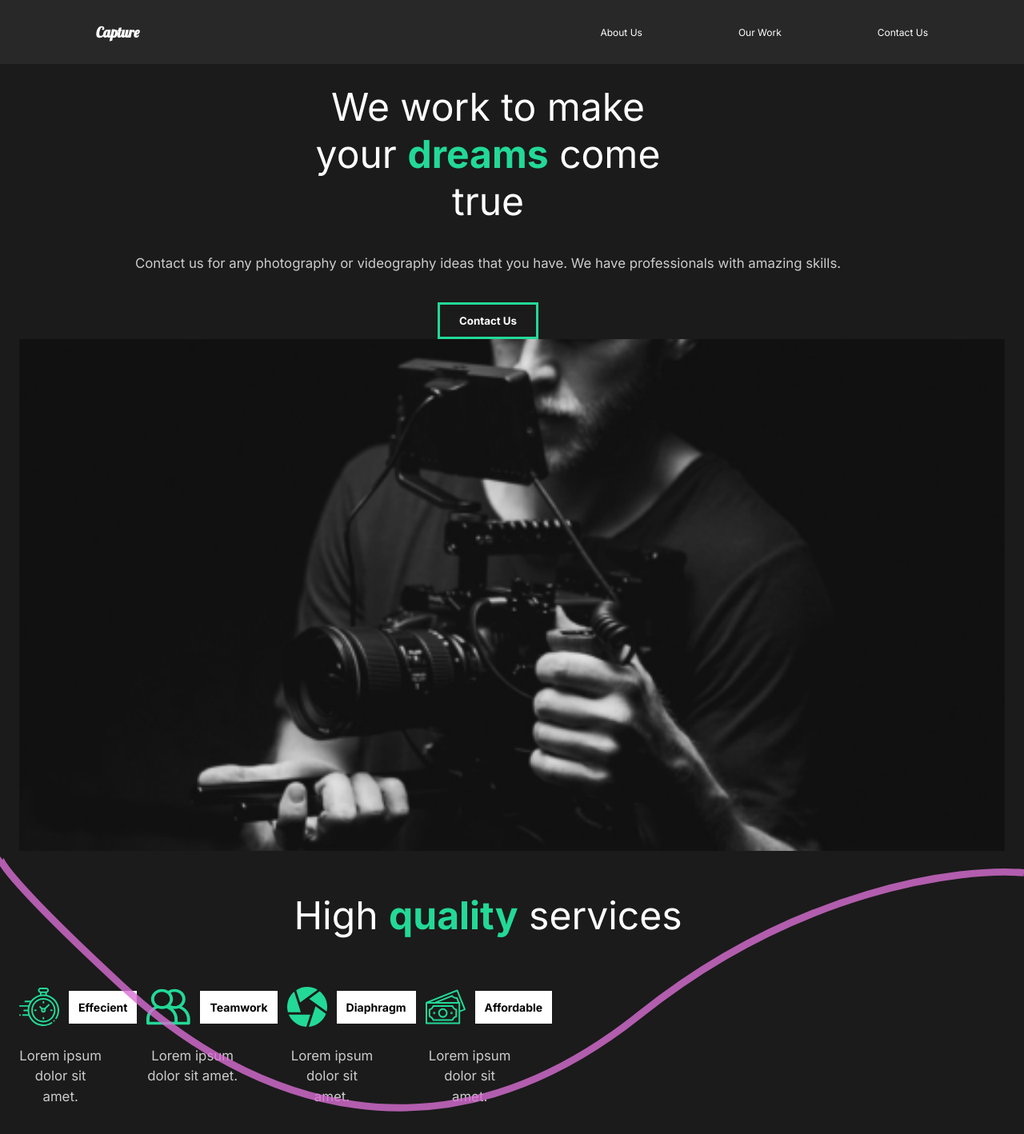
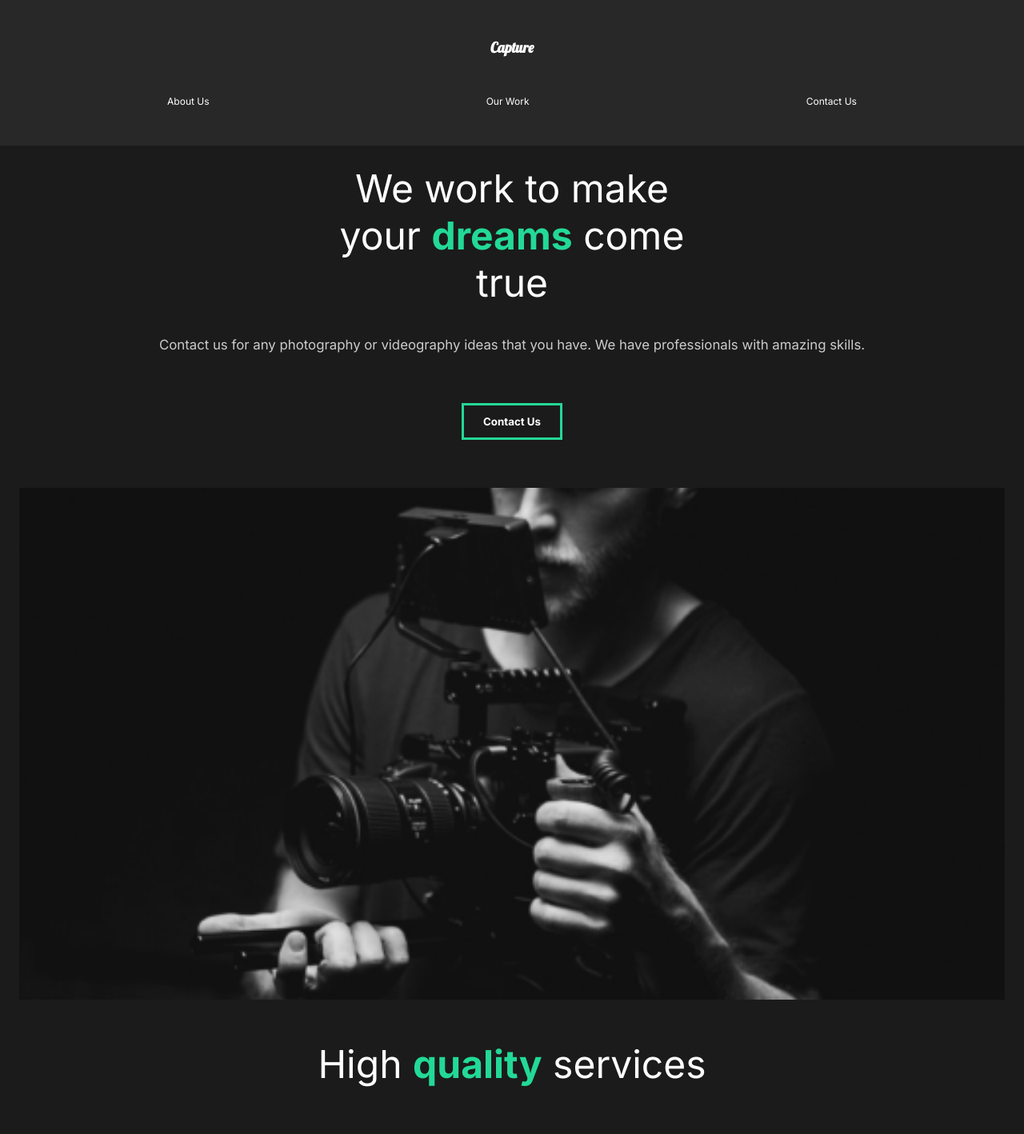
Before and after one commit to stu1612/Capture_Project, a React (Create React App) app: page / in a window 1280 px wide. Shown: the top 1418 px of the page at 80% size. Built offline with nearby package versions, Linux system fonts and the light colour scheme.

Commit message:
add line to nav links

```diff
--- a/src/components/Card.js
+++ b/src/components/Card.js
@@ -14,8 +14,7 @@ export const Card = ({ img, title, description }) => {
 };
 
 const StyledCard = styled.div`
-  flex-basis: 5rem;
-  padding-right: 1rem;
+  flex-basis: 20rem;
   .icon {
     display: flex;
     align-items: center;
--- a/src/components/GlobalStyle.js
+++ b/src/components/GlobalStyle.js
@@ -8,14 +8,15 @@ export const GlobalStyle = createGlobalStyle`
 }
 
 html {
-    font-size:75%
+    @media (max-width:1700px) {
+        font-size: 75%
+    }
 }
 
 body {
     background: #1b1b1b;
     font-family: 'Inter', sans-serif;
     overflow-x:hidden;
-    /* position:relative; */
 }
 
 button {
--- a/src/components/Nav.js
+++ b/src/components/Nav.js
@@ -53,4 +53,20 @@ const StyledNav = styled.nav`
     padding-left: 10rem;
     position: relative;
   }
+  @media (max-width: 1300px) {
+    flex-direction: column;
+    padding: 2rem 1rem;
+    #logo {
+      display: inline-block;
+      margin: 2rem;
+    }
+    ul {
+      padding: 2rem;
+      justify-content: space-around;
+      width: 100%;
+    }
+    li {
+      padding: 0;
+    }
+  }
 `;
--- a/src/components/ServicesSection.js
+++ b/src/components/ServicesSection.js
@@ -51,4 +51,7 @@ const StyledServices = styled(StyledAbout)`
 const StyledCards = styled.div`
   display: flex;
   flex-wrap: wrap;
+  @media (max-width: 1300px) {
+    justify-content: center;
+  }
 `;
--- a/src/components/Wave.js
+++ b/src/components/Wave.js
@@ -26,4 +26,7 @@ const StyledWave = styled.svg`
   position: absolute;
   left: 0;
   z-index: 1;
+  @media (max-width: 1300px) {
+    display: none;
+  }
 `;
--- a/src/components/useScroll.js
+++ b/src/components/useScroll.js
@@ -3,7 +3,7 @@ import { useAnimation } from "framer-motion";
 
 export const useScroll = () => {
   const controls = useAnimation();
-  const [element, view] = useInView({ threshold: 0.5 });
+  const [element, view] = useInView({ threshold: 0.3 });
   if (view) {
     controls.start("show");
   } else {
--- a/src/pages/MovieDetail.js
+++ b/src/pages/MovieDetail.js
@@ -76,6 +76,10 @@ const StyledAwards = styled.div`
   margin: 5rem 10rem;
   align-items: center;
   justify-content: space-around;
+  @media (max-width: 1500px) {
+    display: block;
+    margin: 2rem;
+  }
 `;
 
 const StyledImage = styled.div`
--- a/src/pages/OurWork.js
+++ b/src/pages/OurWork.js
@@ -78,6 +78,9 @@ const StyledWork = styled(motion.div)`
   min-height: 100vh;
   overflow: hidden;
   padding: 5rem 10rem;
+  @media (max-width: 1300px) {
+    padding: 2rem;
+  }
   h2 {
     padding: 1rem 0rem;
   }
--- a/src/styles.js
+++ b/src/styles.js
@@ -8,6 +8,7 @@ export const StyledAbout = styled(motion.div)`
   justify-content: center;
   padding: 5rem 10rem;
   color: white;
+
   @media (max-width: 1300px) {
     display: block;
     padding: 2rem 2rem;
@@ -21,6 +22,12 @@ export const StyledDescription = styled.div`
   z-index: 2;
   h2 {
     font-weight: lighter;
+  }
+  @media (max-width: 1300px) {
+    padding: 0;
+    button {
+      margin: 2rem 0 5rem 0;
+    }
   }
 `;
 
```
